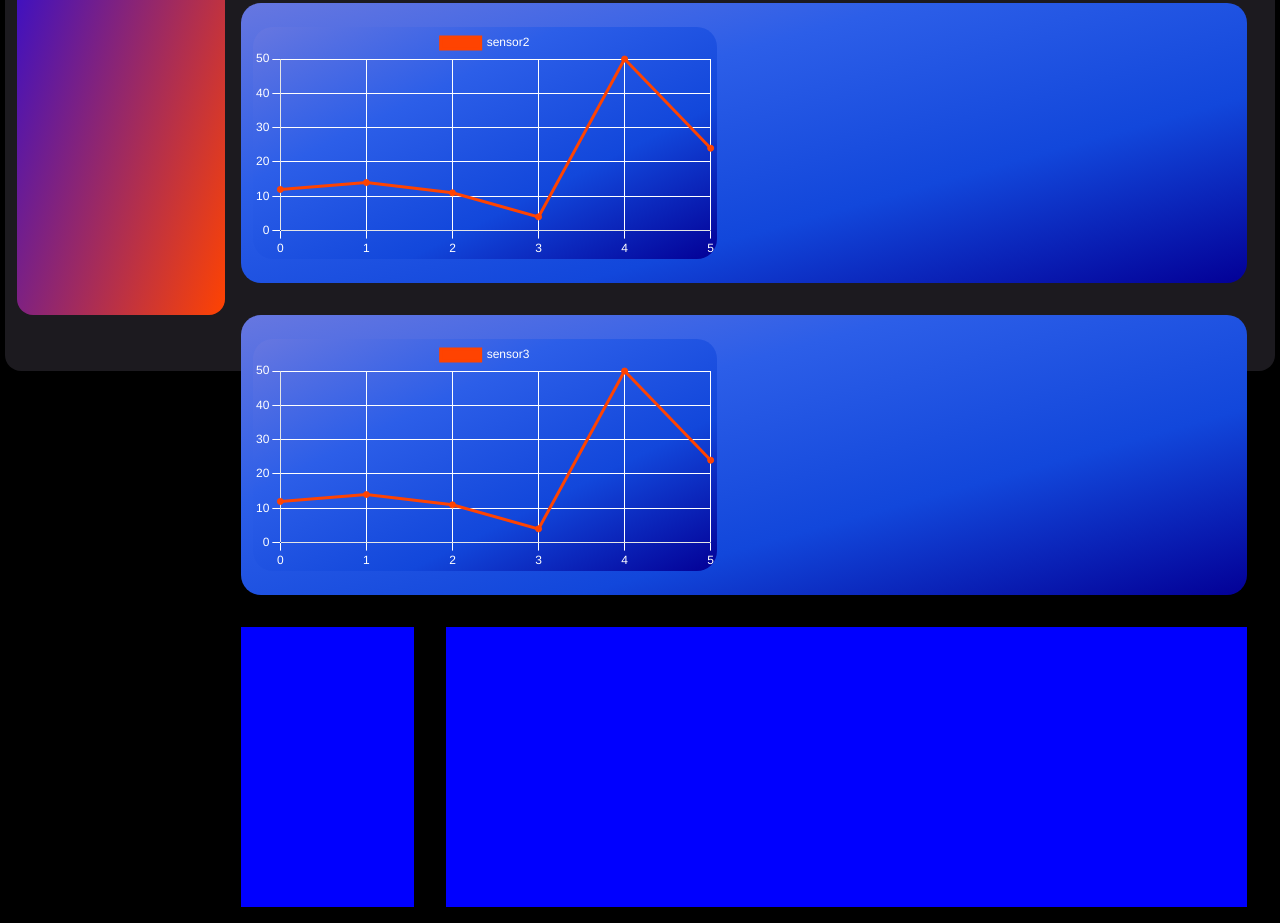
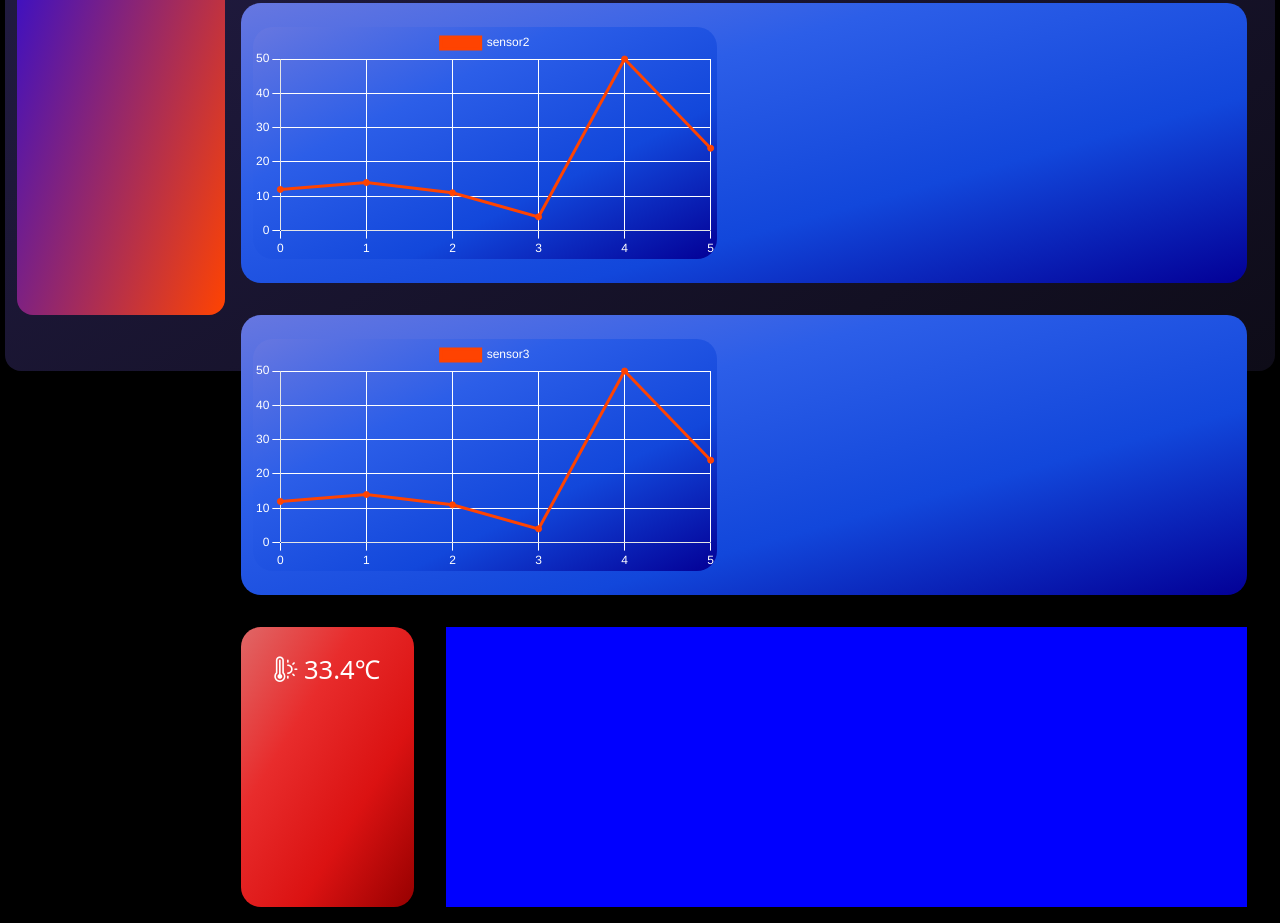
Before and after one commit to theunra/karhutla_dashboard_v2, a website: page frontend/public/index.html in a window 1280 px wide. Shown: the part 378-1301 px from the top of the page. Drawn offline with nearby package versions, Linux system fonts and the light colour scheme; files that its build step writes are made by us from their sources.

Commit message:
add graph, info box

```diff
--- a/frontend/public/index.html
+++ b/frontend/public/index.html
@@ -28,8 +28,19 @@
                 <div class="col vh-35 m-3 py-4 graph"><canvas class="graph" id="graph3"></canvas></div>
             </div>
             <div class="row">
-                <div class="col-2 vh-35 m-3 py-4 bg-blue">
-
+                <div class="col-2 vh-35 m-3 py-4 info-box">
+                    <div class="d-inline-block">
+                        <i class="bi bi-thermometer-sun" style="font-size: 2vw;color: rgb(255, 255, 255);"></i>
+                        <span style="font-size: 2vw;">33.4℃</span>
+                    </div>
+                    <!-- <div class="row">
+                        <div class="col">
+                            <i class="bi bi-thermometer-half bg-red" style="font-size: 2vw;"></i>
+                        </div>
+                        <div class="col">
+                            <h5>20.4</h5>
+                        </div>
+                    </div> -->
                 </div>
                 <div class="col vh-35 m-3 bg-blue"></div>
                 <!-- <div class="col vh-35 m-3"></div> -->
--- a/frontend/style/style.css
+++ b/frontend/style/style.css
@@ -14,7 +14,8 @@ body{
 #FF4301
  */
 .bg-dark-gray{
-    background-color: rgb(28, 26, 31);
+    /* background-color: rgb(15, 7, 45); */
+    background-image: linear-gradient(to bottom right, rgb(38, 31, 77), rgb(14, 12, 24));
 }
 
 .bg-blue{
@@ -61,3 +62,13 @@ body{
                         rgb(3, 0, 150));
     border-radius: 20px;
 }
+
+.info-box{
+    background-image: linear-gradient(to
+                        bottom right,
+                        rgb(224, 103, 103),
+                        rgb(232, 44, 44),
+                        rgb(219, 18, 18),
+                        rgb(150, 0, 0));
+    border-radius: 20px;
+}
```
